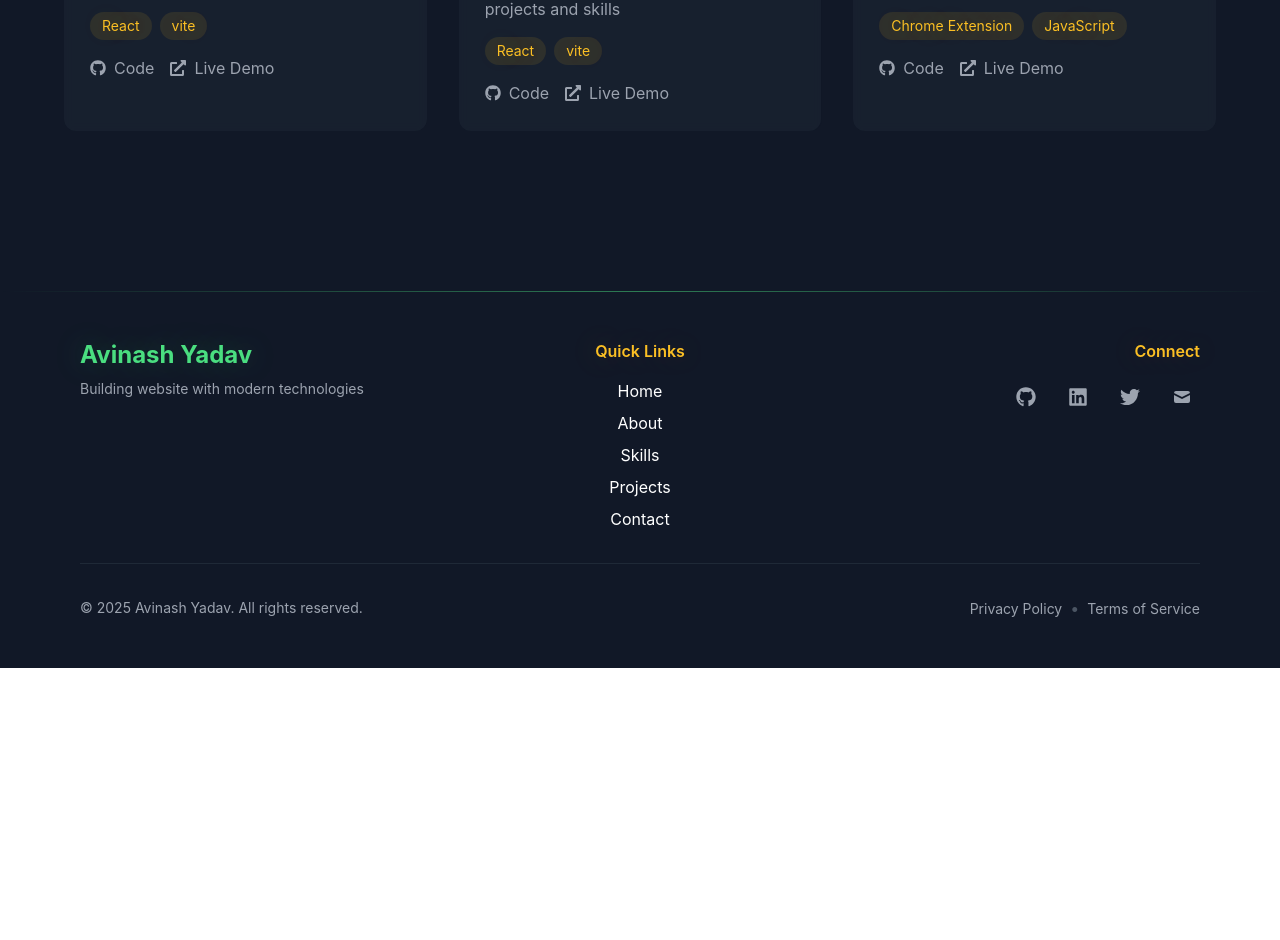
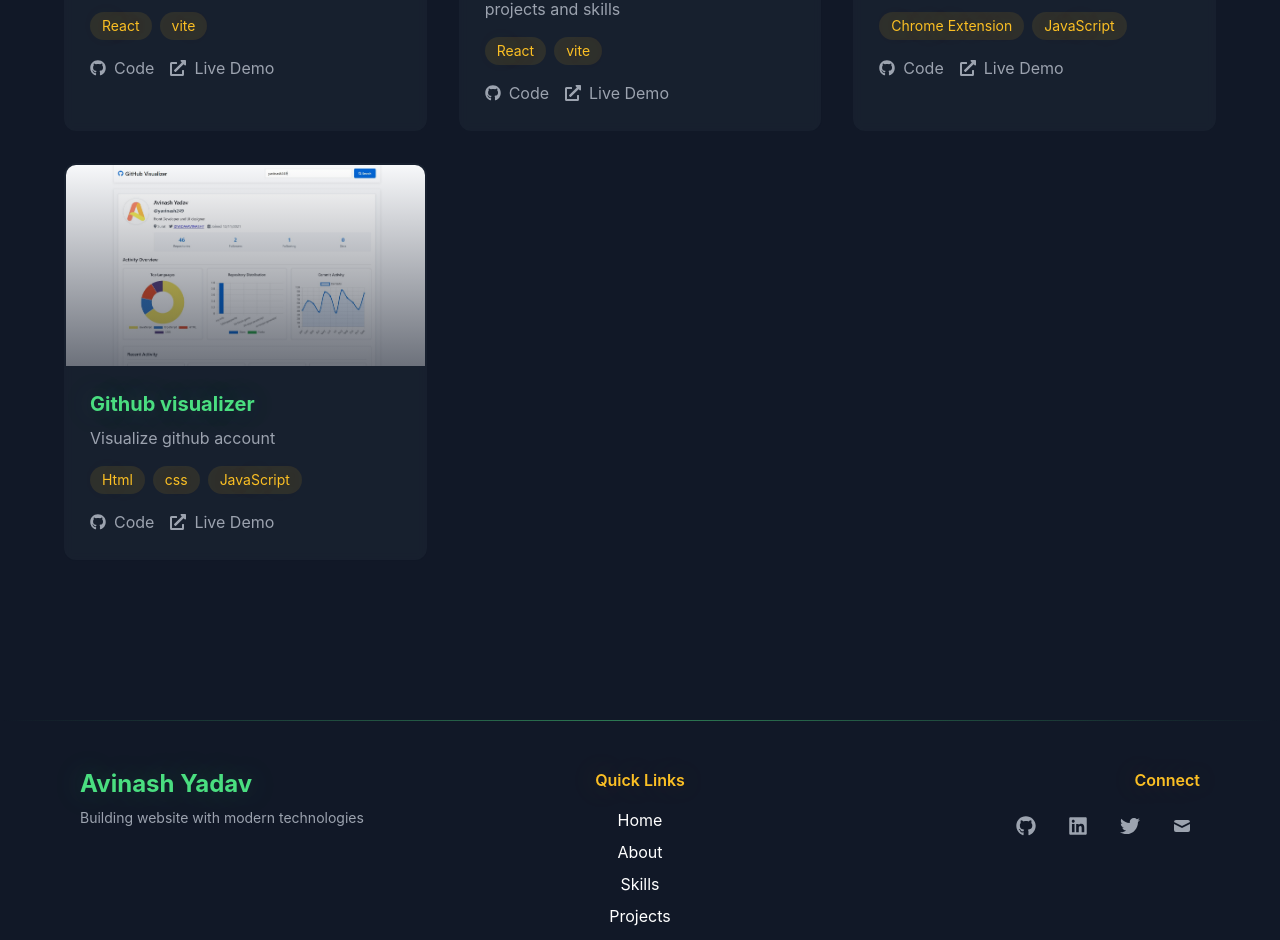
Before and after one commit to yavinash249/my-info, a React (Vite) app: page /projects in a window 1280 px wide. Shown: the part 973-1913 px from the top of the page. Before the commit the page ends 1641 px from the top, so only its background shows below. Built offline with nearby package versions, Linux system fonts and the light colour scheme; no server answers.

Commit message:
update readme

```diff
--- a/src/components/Projects.jsx
+++ b/src/components/Projects.jsx
@@ -8,6 +8,7 @@ import { title } from 'framer-motion/client';
 import playerImg from "../assets/PLAYER.jpg"
 import mainImg from "../assets/main.jpg"
 import reelsImg from "../assets/reels blocker.jpg"
+import visualImg from "../assets/visuale.jpg"
 
 const Projects = () => {
   const projects = [
@@ -58,6 +59,14 @@ const Projects = () => {
       tags: ["Chrome Extension", "JavaScript"],
       githubUrl: "https://github.com/yavinash249/reels-block",
       liveUrl: "",
+    },
+    {
+      title: "Github visualizer",
+      description: "Visualize github account",
+      image: visualImg,
+      tags: ["Html", "css", "JavaScript"],
+      githubUrl: "https://github.com/yavinash249/Github-visualize",
+      liveUrl: "https://github-visualize.netlify.app/",
     }
   ];
 
```
Also changed, not shown: src/assets/visuale.jpg (added).
